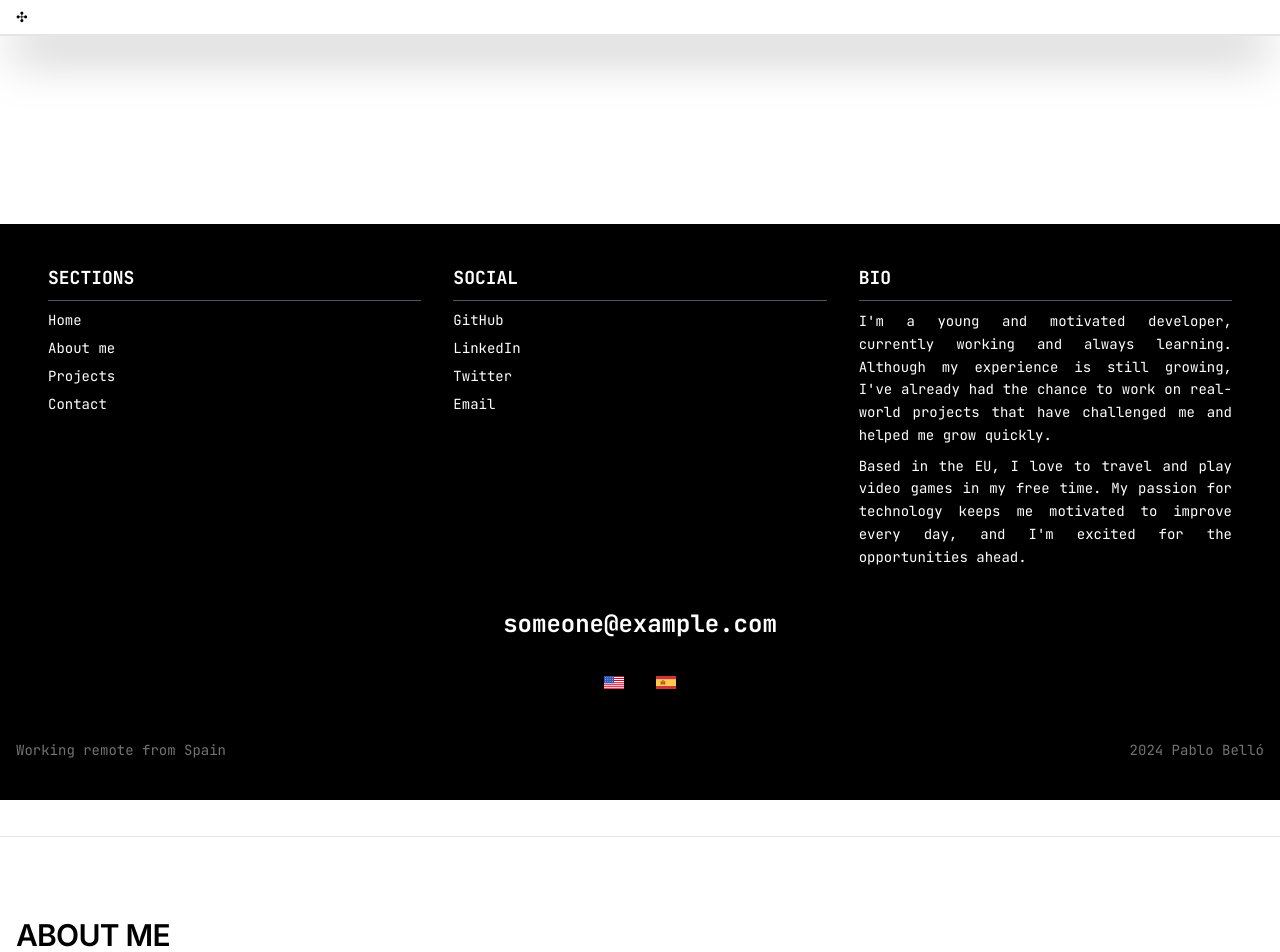
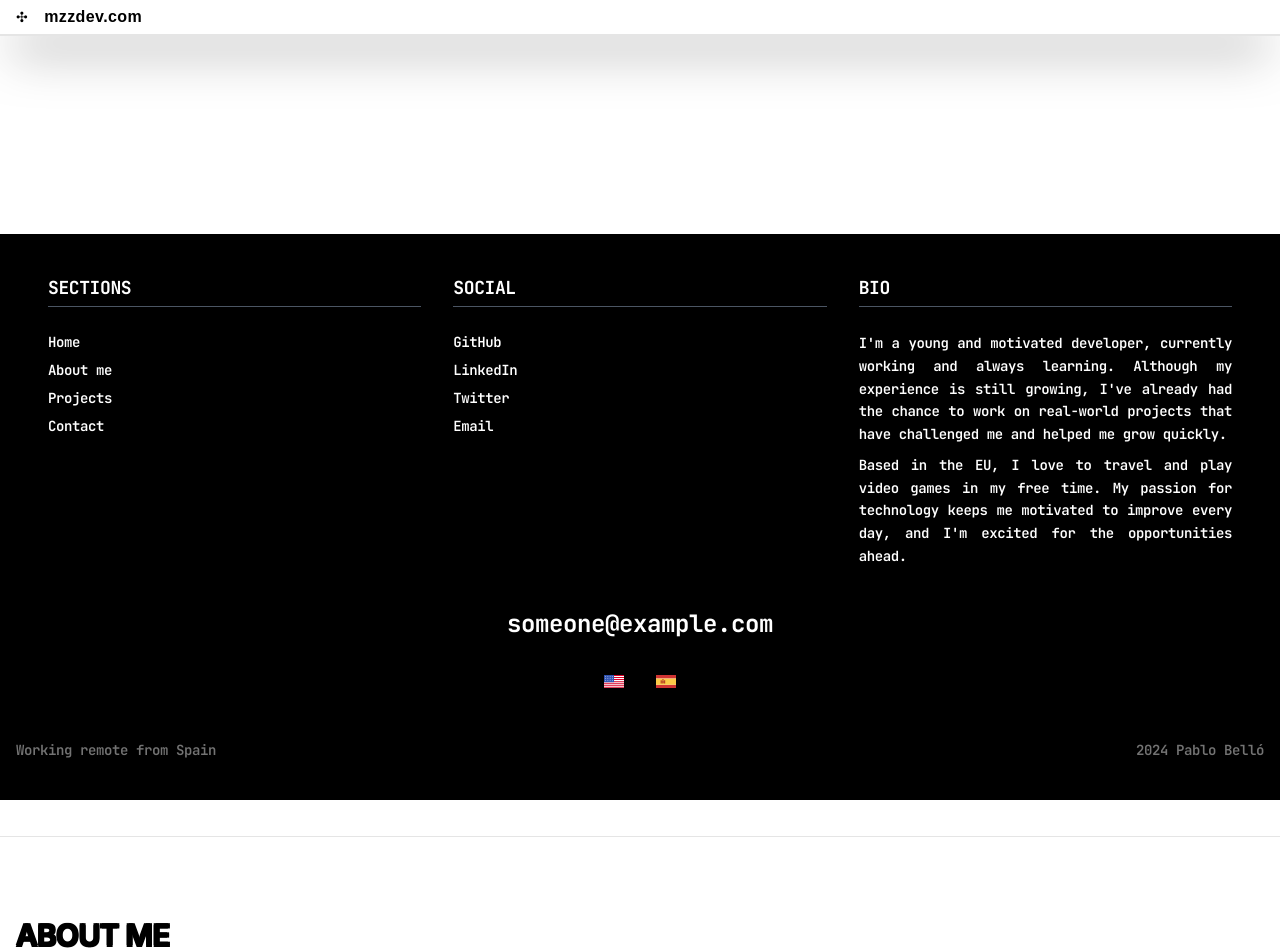
Before and after one commit to mzzdev/portfolio, a Next.js app: page /en in a window 1280 px wide. Shown: the top 952 px of the page. Built offline with nearby package versions, Linux system fonts and the light colour scheme; a web font is replaced by a local one.

Commit message:
general optimization and styling updates

```diff
--- a/messages/en.json
+++ b/messages/en.json
@@ -1,6 +1,6 @@
 {
   "HomePage": {
-    "title": "PABLO BELLÓ"
+    "title": "pbv"
   },
   "NotFoundPage": {
     "message": "The page you are looking for does not exist.",
--- a/messages/es.json
+++ b/messages/es.json
@@ -1,6 +1,6 @@
 {
   "HomePage": {
-    "title": "PABLO BELLÓ"
+    "title": "t3st"
   },
   "NotFoundPage": {
     "message": "La página que estás buscando no existe.",
--- a/package.json
+++ b/package.json
@@ -17,6 +17,7 @@
     "clsx": "^2.1.1",
     "country-flag-icons": "^1.5.13",
     "framer-motion": "^11.3.19",
+    "lucide-react": "^0.475.0",
     "next": "^14.2.14",
     "next-intl": "^3.17.2",
     "react": "^18",
--- a/src/app/[locale]/layout.tsx
+++ b/src/app/[locale]/layout.tsx
@@ -33,8 +33,8 @@ export default async function LocaleLayout({
   const messages = await getMessages();
 
   return (
-    <html lang={locale} className="scroll-smooth">
-      <body className={`min-h-screen ${jbmono.className} antialiased ${lexend.variable} ${inter.variable}`}>
+    <html lang={locale}>
+      <body className={`antialiased leading-tight font-semibold tracking-tight overflow-y-scroll ${jbmono.className} ${lexend.variable} ${inter.variable}`}>
         <NextIntlClientProvider messages={messages}>
           {children}
           <Footer/>
--- a/src/app/[locale]/page.tsx
+++ b/src/app/[locale]/page.tsx
@@ -1,4 +1,4 @@
-'use client';
+'use client'
 
 import {
   Menubar,
@@ -6,54 +6,23 @@ import {
   MenubarItem,
   MenubarMenu,
   MenubarTrigger,
-} from "@/components/ui/menubar";
-import { Separator } from "@/components/ui/separator";
-import { useTranslations } from "next-intl";
-import Link from "next/link";
-import { useState, useEffect, useRef } from "react";
-import { motion } from "framer-motion";
-
-// TODO: Smooth scrolling
-
-const SCROLL_THRESHOLD = 100;
+} from "@/components/ui/menubar"
+import { Separator } from "@/components/ui/separator"
+import { useTranslations } from "next-intl"
+import Link from "next/link"
+import { useState, useEffect } from "react"
+import { motion } from "framer-motion"
 
 export default function Home() {
   const t = useTranslations('HomePage');
 
   const [showNavbar, setShowNavbar] = useState(true);
   const [lastScrollY, setLastScrollY] = useState(0);
-
-  const [highlightStyle, setHighlightStyle] = useState({
-    left: 0,
-    top: 0,
-    display: "none",
-  });
-
-  const titleRef = useRef<HTMLDivElement>(null);
-
-  const handleMouseMove = (event: React.MouseEvent) => {
-    if (titleRef.current) {
-      const rect = titleRef.current.getBoundingClientRect();
-      const mouseX = event.clientX - rect.left; // Posición relativa al contenedor
-      const mouseY = event.clientY - rect.top;
-
-      setHighlightStyle({
-        left: mouseX,
-        top: mouseY,
-        display: "block",
-      });
-    }
-  };
-
-  const handleMouseLeave = () => {
-    setHighlightStyle({ ...highlightStyle, display: "none" });
-  };
-
   useEffect(() => {
     const handleScroll = () => {
       const currentScrollY = window.scrollY;
 
-      if (currentScrollY > lastScrollY && currentScrollY > SCROLL_THRESHOLD) {
+      if (currentScrollY > lastScrollY) {
         setShowNavbar(false);
       } else {
         setShowNavbar(true);
@@ -65,61 +34,40 @@ export default function Home() {
     return () => window.removeEventListener('scroll', handleScroll);
   }, [lastScrollY]);
 
-  const Section = ({ id, title, children }: { id: string, title: string, children: React.ReactNode }) => (
-    <>
-      <Separator className="bg-neutral-200" />
-      <section id={id} className="section h-screen w-full py-20">
-        <div className="container mx-auto px-4">
-          <h2>{title}</h2>
-          <p className="text-lg">{children}</p>
-        </div>
-      </section>
-    </>
-  );
-
   return (
-    <main className="w-full bg-white">
+    <main className="bg-white">
       <motion.div
         initial={{ y: 0 }}
         animate={{ y: showNavbar ? 0 : -100 }}
         transition={{ duration: 0.3 }}
-        className="sticky top-0 z-50"
+        className="sticky top-0 z-50 font-lexend tracking-wide select-none"
       >
-        <Menubar className="justify-between">
+        <Menubar className="items-center">
           <MenubarMenu>
-            <MenubarTrigger className="font-lexend">✣</MenubarTrigger>
-            <MenubarContent className="ml-2 mt-1">
-              <MenubarItem asChild className="MenubarItem">
-                <Link href="#about-me">ABOUT ME</Link>
-              </MenubarItem>
-              <MenubarItem asChild className="MenubarItem">
-                <Link href="#projects">PROJECTS</Link>
-              </MenubarItem>
-              <MenubarItem asChild className="MenubarItem">
-                <Link href="#contact">CONTACT</Link>
-              </MenubarItem>
+            <MenubarTrigger className="hover:bg-neutral-200">✣</MenubarTrigger>
+            <MenubarContent className="ml-2 mt-1 font-lexend">
+              {["about me", "projects", "contact"].map((item) => (
+                <MenubarItem asChild key={item} className="MenubarItem">
+                  <Link href={`#${item.replace(" ", "-")}`} className="font-lexend">
+                    {item}
+                  </Link>
+                </MenubarItem>
+              ))}
             </MenubarContent>
           </MenubarMenu>
+          <p onClick={() => window.scrollTo({ top: 0 })}>mzzdev.com</p>
         </Menubar>
       </motion.div>
 
       <section
         id="title"
         className="flex flex-col items-center justify-center min-h-screen w-full py-20 relative select-none"
-        onMouseMove={handleMouseMove}
-        onMouseLeave={handleMouseLeave}
-        ref={titleRef}
       >
-        <h2 className="text-[10vw] font-bold text-transparent relative" style={{WebkitTextStroke: "2px gray"}}>{t("title")}</h2>
-        <div
-          className="absolute pointer-events-none w-[500px] h-[500px] -translate-x-2/4 -translate-y-2/4 mix-blend-color-dodge rounded-[50%]"
-          style={{
-            background: "radial-gradient(circle, rgb(195, 0, 255) 0%, transparent 60%)",
-            left: `${highlightStyle.left}px`,
-            top: `${highlightStyle.top}px`,
-            display: highlightStyle.display,
-          }}
-        ></div>
+        <h2 className="text-[10vw] text-white font-bold relative font-lexend"
+        // style={{
+        //     WebkitTextStroke: "1px black"
+        //   }}
+          >{t("title")}</h2>
       </section>
 
       <Section id="about-me" title="ABOUT ME">
@@ -136,3 +84,17 @@ export default function Home() {
     </main>
   );
 }
+
+function Section({ id, title, children }: { id: string, title: string, children: React.ReactNode }) {
+  return (
+    <>
+      <Separator className="bg-neutral-200" />
+      <section id={id} className="section h-screen w-full py-20">
+        <div className="container mx-auto px-4">
+          <h2>{title}</h2>
+          <p className="text-lg">{children}</p>
+        </div>
+      </section>
+    </>
+  );
+}
--- a/src/components/Footer.tsx
+++ b/src/components/Footer.tsx
@@ -69,7 +69,7 @@ export default function Footer() {
 function FooterSection({ title, children }: { title: string, children: React.ReactNode }) {
   return (
     <div>
-      <h3 className="uppercase text-lg font-bold mb-2 border-b border-gray-600 pb-2">{title}</h3>
+      <h3 className="uppercase text-lg font-bold mb-6 border-b border-gray-600 pb-1">{title}</h3>
       <Separator />
       <div className="flex flex-col space-y-2 text-sm">
         {children}
--- a/src/styles/globals.css
+++ b/src/styles/globals.css
@@ -7,13 +7,26 @@
     @apply font-inter leading-tight font-semibold tracking-tight;
   }
 }
+
 @layer components {
   h2 {
     @apply text-3xl mb-4 font-inter leading-tight font-semibold tracking-tight;
   }
 }
 
+html {
+  scroll-behavior: smooth;
+}
+
 ::selection {
   color: black;
-  background: #f0f0f0;
+  background: #e5e5e5;
 }
+
+h2 {
+  text-shadow:
+    -1px -1px 0 #000,
+    1px -1px 0 #000,
+    -1px 1px 0 #000,
+    1px 1px 0 #000;
+}
--- a/tailwind.config.ts
+++ b/tailwind.config.ts
@@ -2,12 +2,7 @@ import type { Config } from "tailwindcss"
 
 const config = {
   darkMode: ["class"],
-  content: [
-    './pages/**/*.{ts,tsx}',
-    './components/**/*.{ts,tsx}',
-    './app/**/*.{ts,tsx}',
-    './src/**/*.{ts,tsx}',
-  ],
+  content: ["./pages/**/*.{ts,tsx}", "./components/**/*.{ts,tsx}", "./app/**/*.{ts,tsx}", "./src/**/*.{ts,tsx}"],
   prefix: "",
   theme: {
     container: {
@@ -41,7 +36,7 @@ const config = {
       }
     },
   },
-  plugins: [require("tailwindcss-animate")],
+  plugins: [],
 } satisfies Config
 
 export default config
```
Also changed, not shown: 1 other file (tests, documents, lock files or other folders).
